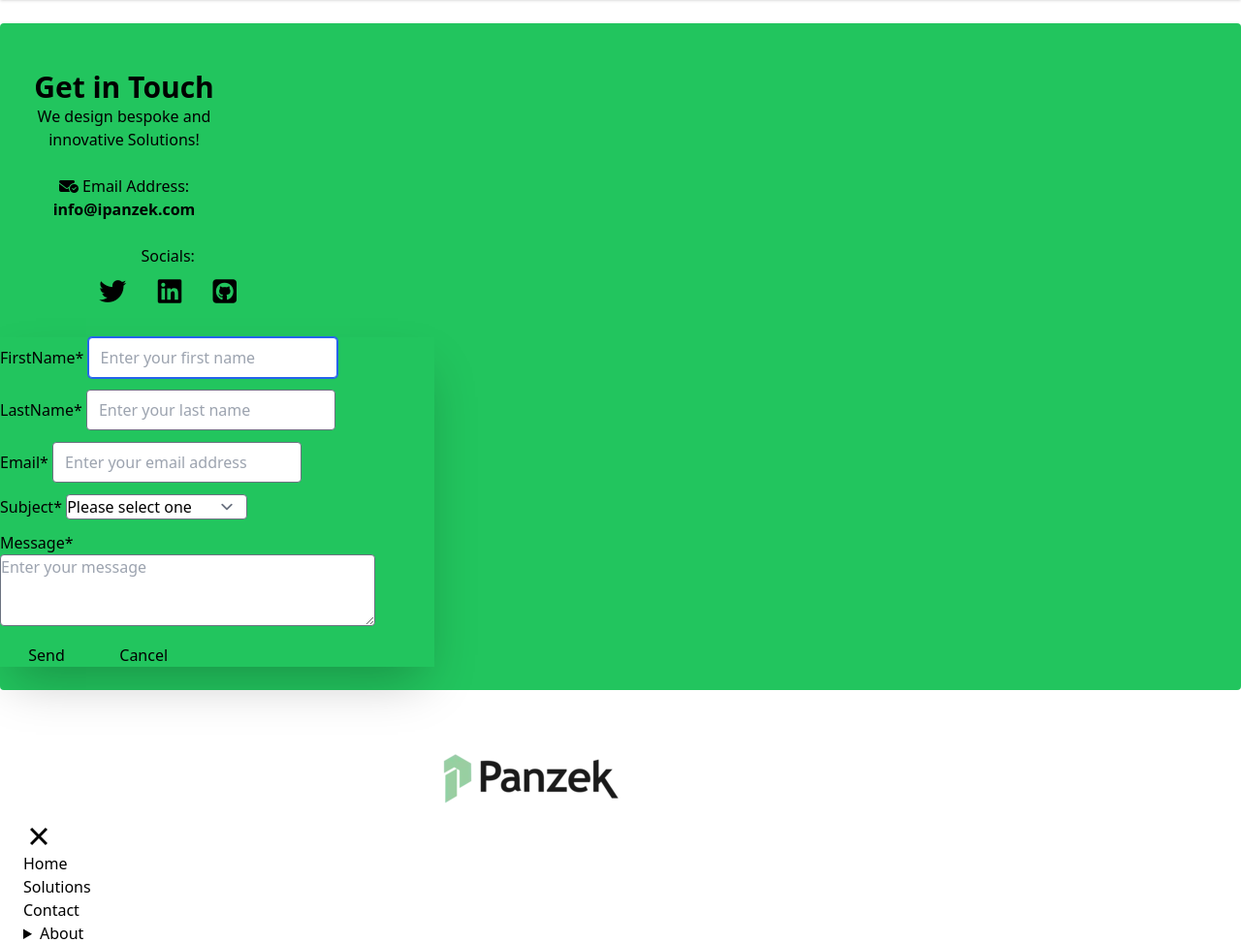
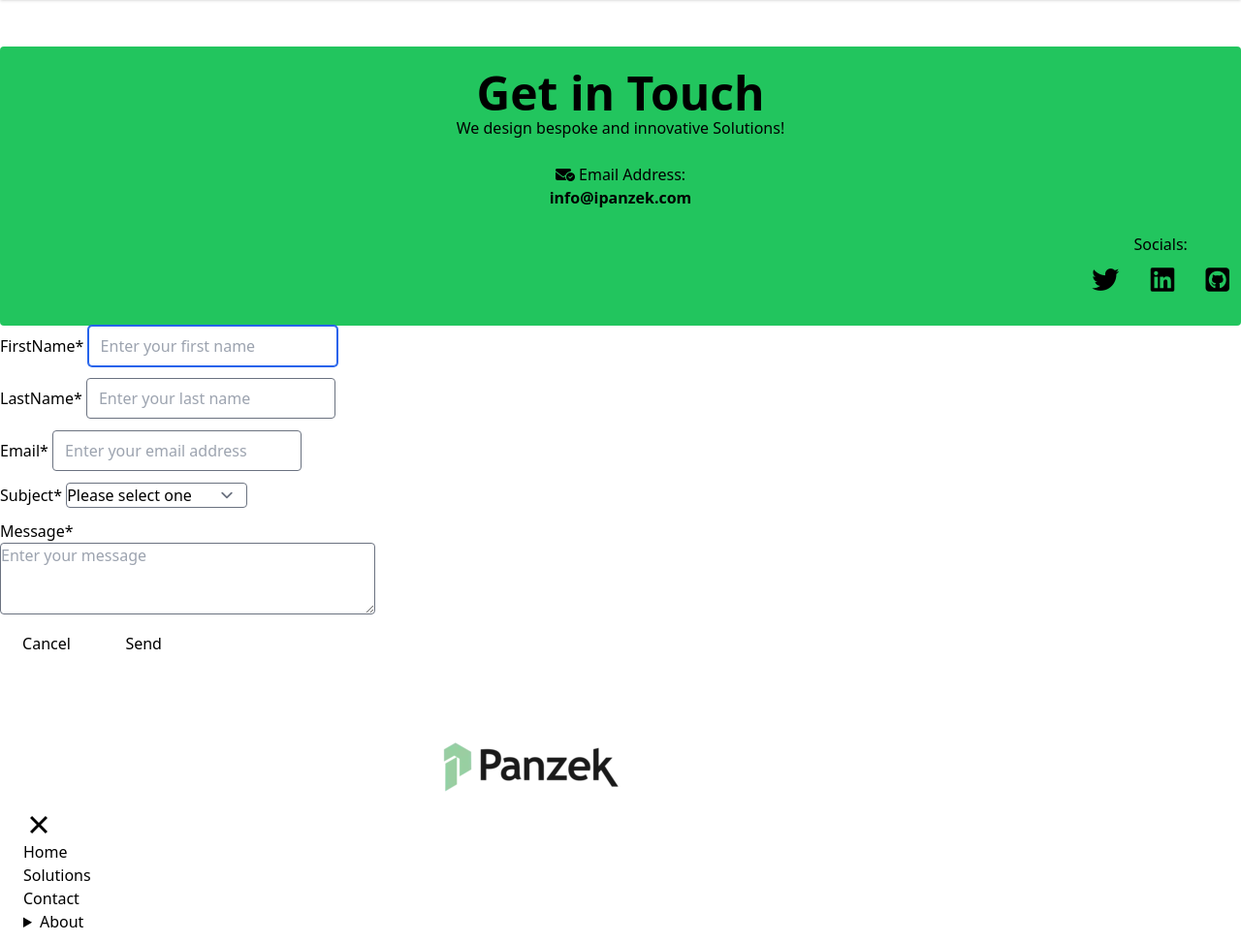
Before and after one commit to panzek/panzeksolutions, a Django app: page /contact/ in a window 1280 px wide. Shown: the part 263-1236 px from the top of the page at 97% size. Run offline with Django 5.2, Linux system fonts and the light colour scheme; style sheets or scripts are compiled from the project's sources; some libraries are stand-ins or nearby versions.

Commit message:
Update contact page and style

```diff
--- a/contact/templates/contact/contact.html
+++ b/contact/templates/contact/contact.html
@@ -9,11 +9,11 @@
 {% block content %}
 
 <div class="hero py-6">
-    <div class="hero-content flex-col py-6 lg:flex-row bg-green-500 rounded">
-        <div class="bg-base-200 w-64 py-6 sm:text-left rounded">
-            <div class="flex-shrink bg-green-500 text-1xl text-center">
+    <div class="hero-content w-full flex-col py-6 lg:flex-row bg-base-200 rounded-lg">
+        <div class="bg-green-500 w-full py-6 sm:text-left rounded ">
+            <div class="flex-shrink bg-base-100 text-1xl text-center">
                 <div>
-                    <h1 class="text-3xl font-bold">Get in Touch</h1>
+                    <h1 class="text-5xl font-bold">Get in Touch</h1>
                     <p>
                         We design bespoke and innovative Solutions!
                     </p>
@@ -47,15 +47,15 @@
                 </div>
             </div>
         </div>
-        <div class="card bg-base-200 w-full max-w-md shrink-0 shadow-2xl">
+        <div class="card bg-base-100 w-full max-w-md shrink-0 ">
           <form action="{% url 'contact' %}" method="POST" class="card-body">
             <div class="form-control">
                 {% csrf_token %}
                 {{ form|crispy }}
             </div>
             <div class="card-actions justify-center">
+                <button type="reset" class="btn w-24 bg-base-300">Cancel</button>
                 <button type="submit" class="btn w-24 btn-primary">Send</button>
-                <button type="reset" class="btn w-24 bg-base-300">Cancel</button>
             </div>
           </form>
         </div>
```
